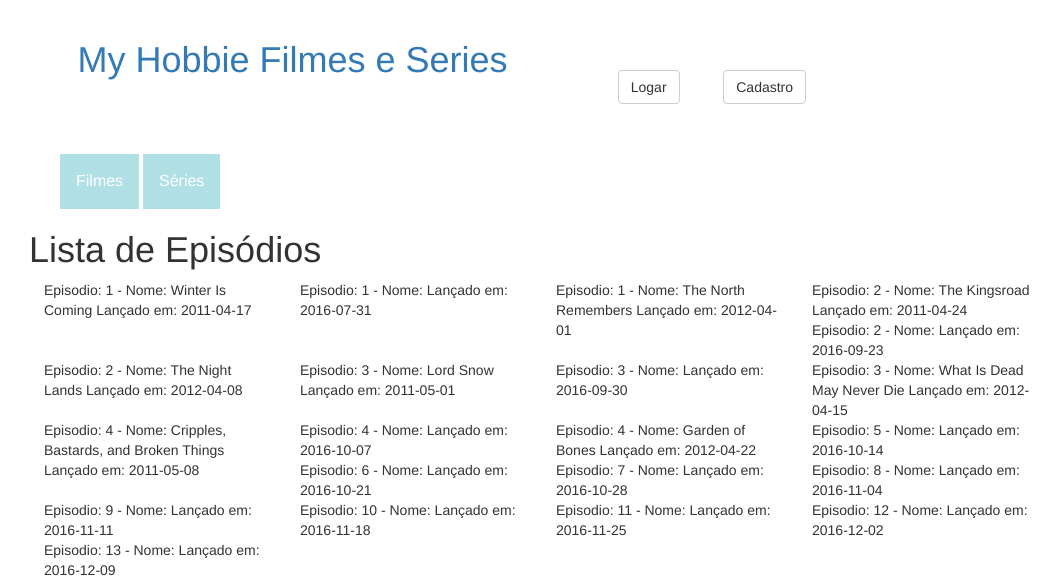
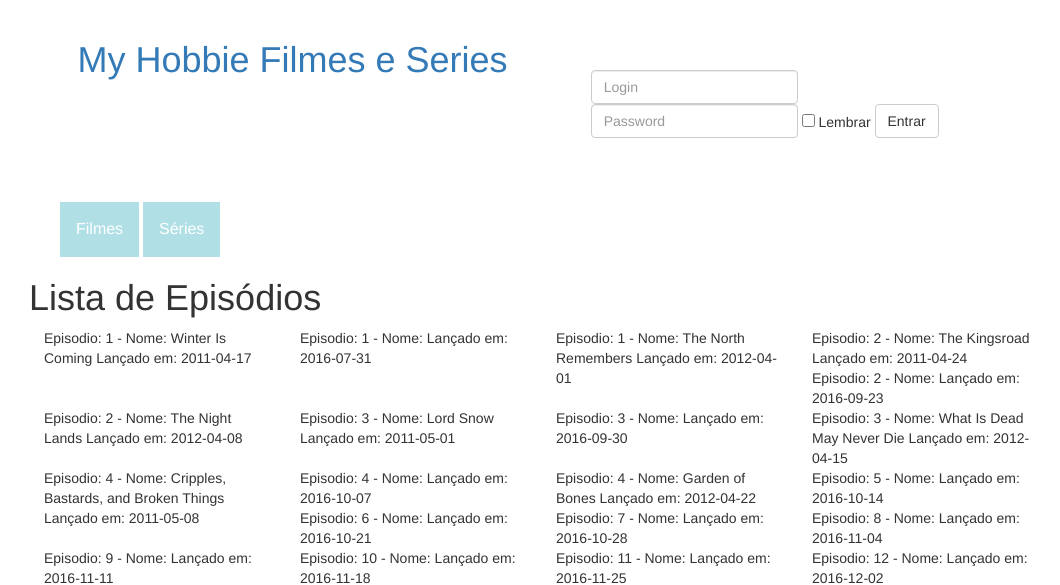
Before and after one commit to ltdagabriel/Projeto-BD, a PHP site: page / in a window 1280 px wide. Shown: the top 585 px of the page, without its empty margins (99-1159 px from the left). Run offline with PHP 8.4, Linux system fonts and the light colour scheme; data comes from the database, SQL or seed files in the repository; some libraries are stand-ins or nearby versions.

Commit message:
login ok

```diff
--- /dev/null
+++ b/deslogar.php
@@ -0,0 +1,4 @@
+<?php
+ setcookie("login",NULL);
+ header("Location:index.php");
+?>
--- /dev/null
+++ b/site/deslogar.php
@@ -0,0 +1,4 @@
+<?php
+ setcookie("login",NULL);
+ header("Location:index.php");
+?>
--- a/site/index.php
+++ b/site/index.php
@@ -1,4 +1,13 @@
-<?php include("conector.php"); ?>
+<?php
+include("conector.php");
+if(isset($_COOKIE['login'])){
+    $login_cookie = $_COOKIE['login'];
+}
+ else {
+    $login_cookie = NULL;
+}
+
+?>
 <html lang="pt-BR">
 <html>
 <head>
@@ -19,18 +28,37 @@
 	<div id="logo" class="logo col-lg-6 col-md-6 col-sm-6 text-center">
 		<a href="index.php"><h1>My Hobbie Filmes e Series</h1></a>
 	</div>
-	<div class=" espaco col-lg-4 col-md-4 col-sm-4">
-		<div class="logo col-lg-6 col-md-6 col-sm-6 text-center">
-		<a class="text-center btn btn-default" href="Login.html">
-			Logar
-		</a>
-		</div>
-		<div class="col-lg-6 col-md-6 col-sm-6 text-center">
-		<a class="text-center btn btn-default" role="button" href="cadastro.html">
-			Cadastro
-		</a>
-		</div>
-	</div>
+	<?php
+        if(!isset($login_cookie)){
+        ?>
+        <div class=" espaco col-lg-6 col-md-6 col-sm-6">
+		<form class="form-inline" name="cadastro" method="post" action="login.php">
+                    <div class="form-group">
+                      <label class="sr-only" for="exampleInputName3">Login</label>
+                      <input type="login" name="login" class="form-control" id="exampleInputName3" placeholder="Login">
+                    </div>
+                    <div class="form-group">
+                      <label class="sr-only" for="exampleInputPassword3">Password</label>
+                      <input type="password" name="senha" class="form-control" id="exampleInputPassword3" placeholder="Password">
+                    </div>
+                    <div class="checkbox">
+                      <label>
+                        <input type="checkbox"> Lembrar
+                      </label>
+                    </div>
+                    <button type="submit" name="entrar" class="btn btn-default">Entrar</button>
+                </form>
+        </div>
+	<?php
+        }
+        else{
+            echo"Bem Vindo $login_cookie";
+            echo" <form class='form-inline' name='deslogar' method='post' action='deslogar.php'> ";
+            echo" <button type='submit' name='entrar' class='btn btn-default'>Deslogar</button>";
+            echo" </form>";
+        }
+
+        ?>
 </div>
 <div id='menu' class="col-lg-12 col-md-12 container navbar ">
 	<div class="col-lg-12 col-md-12 container">
@@ -73,7 +101,7 @@
 		echo "0 results";
 	}
 	$con->close();
-?>
+        ?>
 </div>
 	<script src="style/js/jquery.js"></script>
 	<script type='text/javascript'  src ="style\js\include.js">	</script>
```
Also changed, not shown: site/Login.html (deleted, +0 -42 lines), site/cadastro.php (+5 -2 lines), site/login.php (added, +24 -0 lines).
